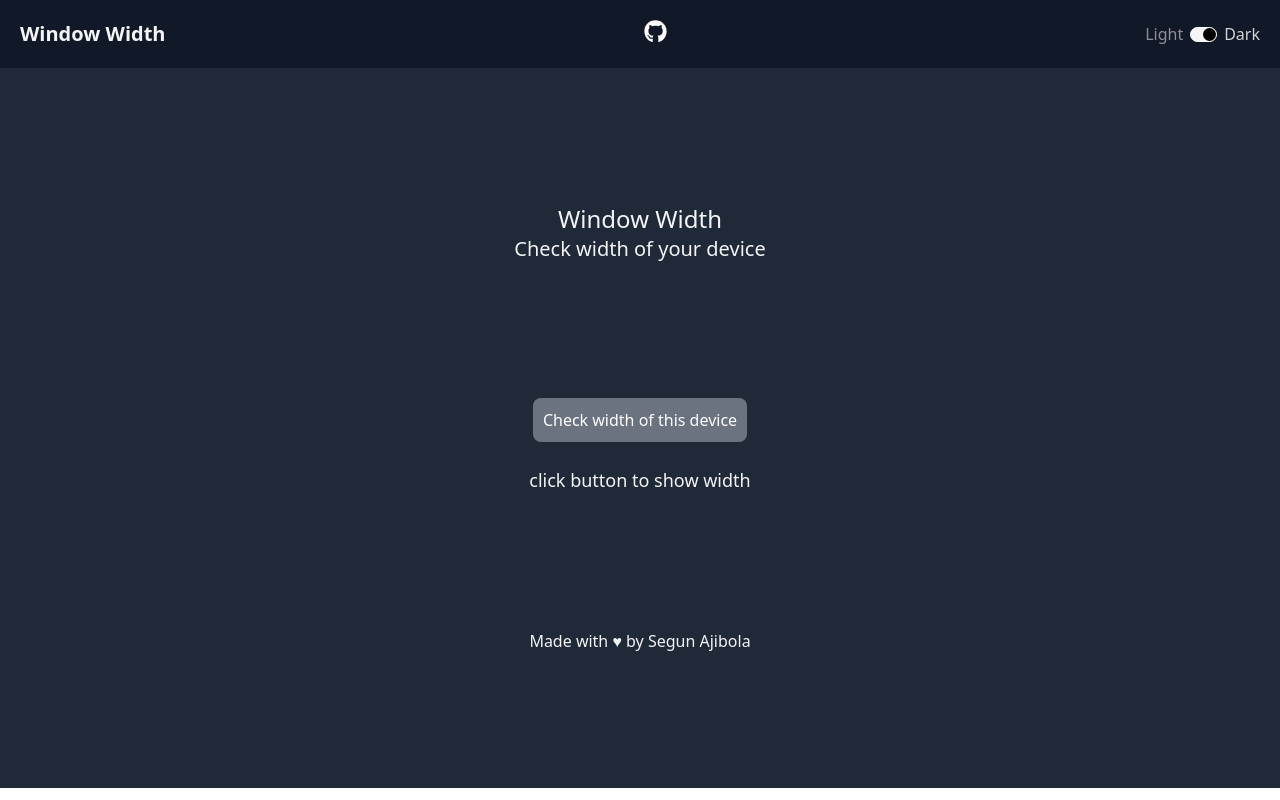
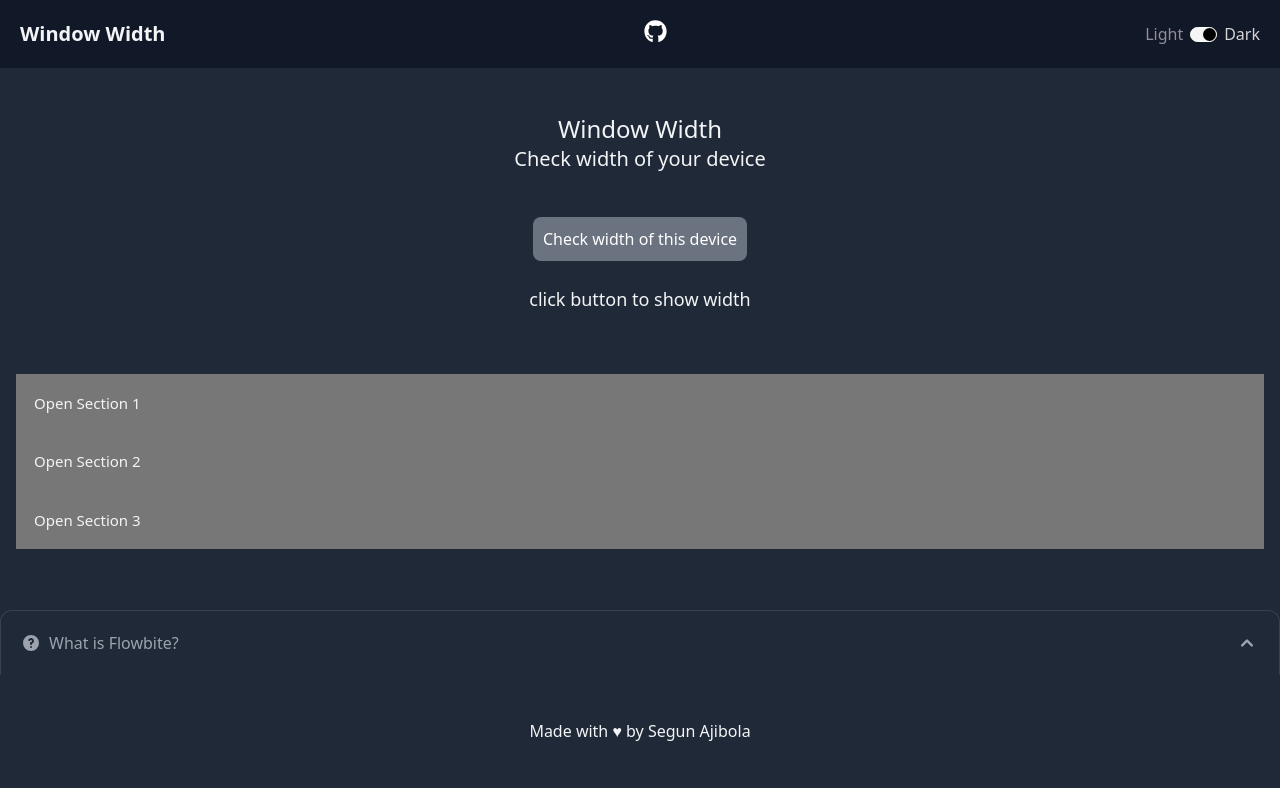
Before and after one commit to segunajibola/window-tracker, a React (Vite) app: page / in a window 1280 px wide. Built offline with nearby package versions, Linux system fonts and the light colour scheme.

Commit message:
firstCommit

```diff
--- a/src/components/Home.jsx
+++ b/src/components/Home.jsx
@@ -6,6 +6,14 @@ const Home = (props) => {
 
   function showWidth() {
     setShowWidthSize((prev) => !prev);
+  }
+
+  function collapsible(e) {
+    let content = e.target.nextElementSibling;
+
+    content.style.maxHeight = content.style.maxHeight
+      ? null
+      : `${content.scrollHeight}px`;
   }
 
   return (
@@ -28,6 +36,152 @@ const Home = (props) => {
         </div>
       </div>
 
+      <div className="p-4">
+        <button
+          className="collapsible bg-[#777] cursor-pointer p-[18px] w-full border-none text-left outline-none text-[15px]"
+          onClick={collapsible}
+        >
+          Open Section 1
+        </button>
+        <div
+          className="px-[18px] max-h-0 overflow-hidden bg-gray-500"
+          style={{ transition: "max-height 0.2s ease-out" }}
+        >
+          {/* padding: 0 18px;
+  max-height: 0;
+  overflow: hidden;
+  transition: max-height 0.2s ease-out;
+  background-color: #f1f1f1; */}
+
+          <p>
+            Lorem ipsum dolor sit amet, consectetur adipisicing elit, sed do
+            eiusmod tempor incididunt ut labore et dolore magna aliqua. Ut enim
+            ad minim veniam, quis nostrud exercitation ullamco laboris nisi ut
+            aliquip ex ea commodo consequat.
+          </p>
+        </div>
+        <button
+          className="collapsible bg-[#777] cursor-pointer p-[18px] w-full border-none text-left outline-none text-[15px]"
+          onClick={collapsible}
+        >
+          Open Section 2
+        </button>
+        <div
+          className="px-[18px] max-h-0 overflow-hidden bg-[#f1f1f1]"
+          style={{ transition: "max-height 0.2s ease-out" }}
+        >
+          <p>
+            Lorem ipsum dolor sit amet, consectetur adipisicing elit, sed do
+            eiusmod tempor incididunt ut labore et dolore magna aliqua. Ut enim
+            ad minim veniam, quis nostrud exercitation ullamco laboris nisi ut
+            aliquip ex ea commodo consequat.
+          </p>
+        </div>
+        <button
+          className="collapsible bg-[#777] cursor-pointer p-[18px] w-full border-none text-left outline-none text-[15px]"
+          onClick={collapsible}
+        >
+          Open Section 3
+        </button>
+        <div
+          className="px-[18px] max-h-0 overflow-hidden bg-[#f1f1f1]"
+          style={{ transition: "max-height 0.2s ease-out" }}
+        >
+          <p>
+            Lorem ipsum dolor sit amet, consectetur adipisicing elit, sed do
+            eiusmod tempor incididunt ut labore et dolore magna aliqua. Ut enim
+            ad minim veniam, quis nostrud exercitation ullamco laboris nisi ut
+            aliquip ex ea commodo consequat.
+          </p>
+        </div>
+      </div>
+
+      <div id="accordion-open" data-accordion="open">
+        <h2 id="accordion-open-heading-1">
+          <button
+            type="button"
+            className="flex items-center justify-between w-full p-5 font-medium text-left text-gray-500 border border-b-0 border-gray-200 rounded-t-xl focus:ring-4 focus:ring-gray-200 dark:focus:ring-gray-800 dark:border-gray-700 dark:text-gray-400 hover:bg-gray-100 dark:hover:bg-gray-800"
+            data-accordion-target="#accordion-open-body-1"
+            aria-expanded="true"
+            aria-controls="accordion-open-body-1"
+          >
+            <span className="flex items-center">
+              <svg
+                className="w-5 h-5 mr-2 shrink-0"
+                fill="currentColor"
+                viewBox="0 0 20 20"
+                xmlns="http://www.w3.org/2000/svg"
+              >
+                <path
+                  fill-rule="evenodd"
+                  d="M18 10a8 8 0 11-16 0 8 8 0 0116 0zm-8-3a1 1 0 00-.867.5 1 1 0 11-1.731-1A3 3 0 0113 8a3.001 3.001 0 01-2 2.83V11a1 1 0 11-2 0v-1a1 1 0 011-1 1 1 0 100-2zm0 8a1 1 0 100-2 1 1 0 000 2z"
+                  clip-rule="evenodd"
+                ></path>
+              </svg>{" "}
+              What is Flowbite?
+            </span>
+            <svg
+              data-accordion-icon
+              className="w-6 h-6 rotate-180 shrink-0"
+              fill="currentColor"
+              viewBox="0 0 20 20"
+              xmlns="http://www.w3.org/2000/svg"
+            >
+              <path
+                fill-rule="evenodd"
+                d="M5.293 7.293a1 1 0 011.414 0L10 10.586l3.293-3.293a1 1 0 111.414 1.414l-4 4a1 1 0 01-1.414 0l-4-4a1 1 0 010-1.414z"
+                clip-rule="evenodd"
+              ></path>
+            </svg>
+          </button>
+        </h2>
+        <div
+          id="accordion-open-body-1"
+          className="hidden"
+          aria-labelledby="accordion-open-heading-1"
+        >
+          <div className="p-5 font-light border border-b-0 border-gray-200 dark:border-gray-700 dark:bg-gray-900">
+            <p className="mb-2 text-gray-500 dark:text-gray-400">
+              Flowbite is an open-source library of interactive components built
+              on top of Tailwind CSS including buttons, dropdowns, modals,
+              navbars, and more.
+            </p>
+            <p className="text-gray-500 dark:text-gray-400">
+              Check out this guide to learn how to{" "}
+              <a
+                href="/docs/getting-started/introduction/"
+                className="text-blue-600 dark:text-blue-500 hover:underline"
+              >
+                get started
+              </a>{" "}
+              and start developing websites even faster with components on top
+              of Tailwind CSS.
+            </p>
+          </div>
+        </div>
+      </div>
+
+      {/* <div class="bg-slate-100 text-gray-600 min-h-screen">
+  <div class="container mx-auto py-16 px-12">
+  <details class="bg-white shadow rounded group mb-4" open>
+    <summary class="list-none flex flex-wrap items-center cursor-pointer
+    focus-visible:outline-none focus-visible:ring focus-visible:ring-pink-500
+    rounded group-open:rounded-b-none group-open:z-[1] relative
+    ">
+      <h3 class="flex flex-1 p-4 font-semibold">How To Build Collapsible Component With Tailwindcss?</h3>
+      <div class="flex w-10 items-center justify-center">
+        <div class="border-8 border-transparent border-l-gray-600 ml-2
+        group-open:rotate-90 transition-transform origin-left
+        "></div>
+      </div>
+    </summary>
+    <div class="p-4">
+      <p>You can <a class="text-pink-500 hover:text-pink-300 hover:underline" href="https://youtu.be/CS2bsaFRECo">watch the video</a> 🎦 on how to build collapsible component from scratch with HTML and Tailwindcss only (no javascript).</p>
+    </div>
+  </details>
+  </div>
+  </div> */}
+
       <div>
         <p>
           Made with &hearts; by
```
